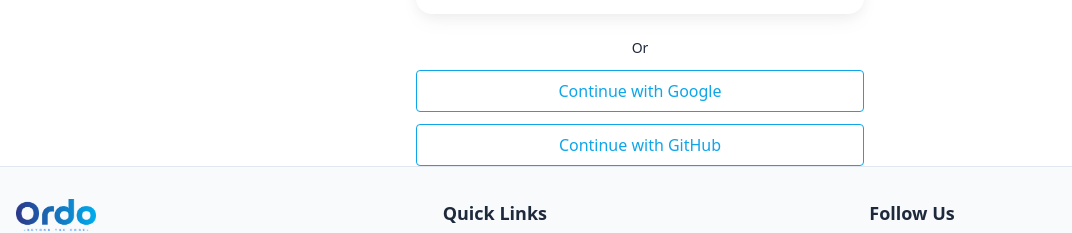
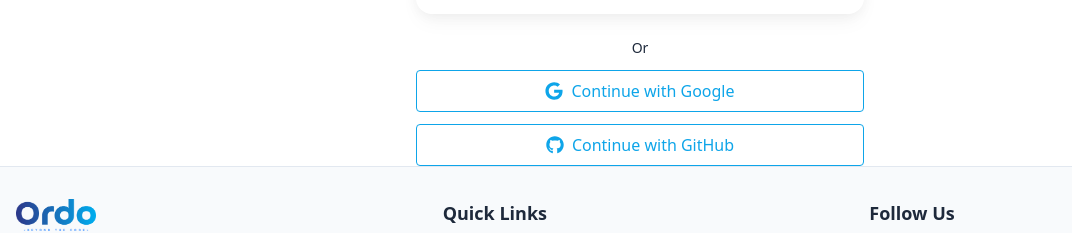
Before and after one commit to Project-ORDO/ordo-client, a React (Vite) app: page / in a window 1280 px wide. Shown: the part 1078-1311 px from the top of the page, without its empty margins (0-1072 px from the left). Built offline with nearby package versions, Linux system fonts and the light colour scheme.

Commit message:
faet: add the icons for the button google and github on signup

```diff
--- a/package.json
+++ b/package.json
@@ -16,6 +16,7 @@
     "react": "^19.1.0",
     "react-dom": "^19.1.0",
     "react-hook-form": "^7.60.0",
+    "react-icons": "^5.5.0",
     "react-router-dom": "^7.7.0",
     "yup": "^1.6.1"
   },
--- a/src/pages/user/Signup.jsx
+++ b/src/pages/user/Signup.jsx
@@ -1,5 +1,6 @@
 import AuthForm from "../../components/Form";
 import { signupSchema } from "../../validations/authValidation";
+import { FaGoogle, FaGithub } from "react-icons/fa";
 
 const SignupForm = () => {
   const handleSignup = (data) => {
@@ -49,17 +50,22 @@
         ]}
       />
       {/* Social Login Buttons BELOW the form */}
+    {/* import { FaGoogle, FaGithub } from "react-icons/fa"; */}
+
 <div className="mt-6 space-y-3 text-center">
-        <p className="text-[rgb(var(--text-primary))]  text-sm">Or</p>
+  <p className="text-[rgb(var(--text-primary))] text-sm">Or</p>
 
-        <button className="w-full border py-2 rounded btn-outline font-medium">
+  <button className="w-full border py-2 rounded btn-outline font-medium flex items-center justify-center gap-2">
+    <FaGoogle className="text-lg" />
     Continue with Google
   </button>
 
-        <button className="w-full border py-2 rounded btn-outline font-medium">
+  <button className="w-full border py-2 rounded btn-outline font-medium flex items-center justify-center gap-2">
+    <FaGithub className="text-lg" />
     Continue with GitHub
   </button>
 </div>
+
     </div>
   );
 };
```
Also changed, not shown: 1 other file (tests, documents, lock files or other folders). Lines whose indentation alone changed are shown as unchanged.
